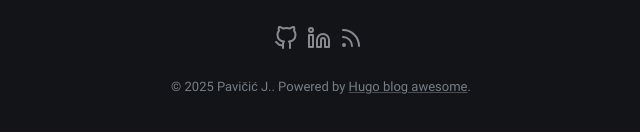
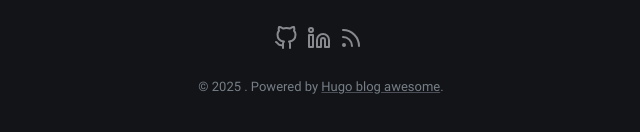
Before and after one commit to ADHDMurky/ADHDMurky.github.io, a plain HTML site: page index.html in a window 1280 px wide. Shown: the part 564-696 px from the top of the page, 319-959 px from the left. Drawn offline with Linux system fonts and the light colour scheme.

Commit message:
commit post fix

```diff
--- a/index.html
+++ b/index.html
@@ -150,7 +150,7 @@ stroke-linejoin="round" class="feather feather-home">
         class="author-avatar"
         src="/avatar_hu_4047af43525cc0a1.webp"
         srcset="/avatar_hu_dffb6073d45b00ee.webp 2x, /avatar_hu_9ca7ed9d03d63114.webp 3x"
-        alt="Pavičić J."
+        alt=""
         width="70"
         height="70" />
 
@@ -201,7 +201,7 @@ stroke-linejoin="round" class="feather feather-home">
 </a>
 </div>
     <small class="footer_copyright">
-        © 2025 Pavičić J..
+        © 2025 .
         Powered by <a href="https://github.com/hugo-sid/hugo-blog-awesome" target="_blank" rel="noopener">Hugo blog awesome</a>.
     </small>
 </footer><a href="#" title="Go to top" id="totop">
```
Also changed, not shown: 404.html (+1 -1 lines), categories/index.html (+1 -1 lines), posts/index.html (+4 -4 lines), posts/post/index.html (+4 -4 lines), tags/index.html (+1 -1 lines), whoami/index.html (+1 -1 lines).
